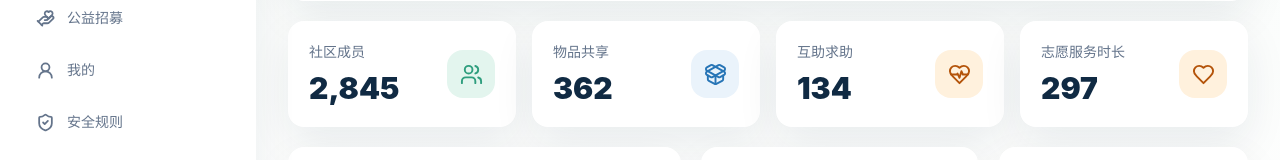
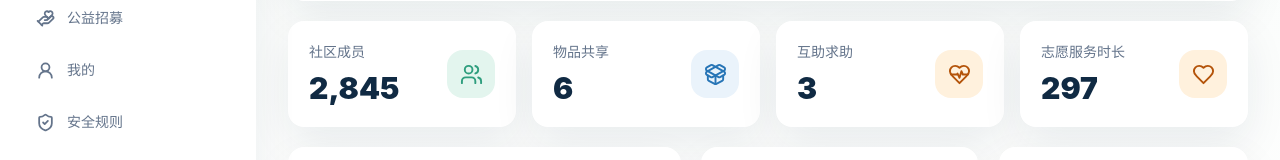
Before and after one commit to YBZSG/neighbor-help-station, a React (Vite) app: page / in a window 1280 px wide. Shown: the part 412-572 px from the top of the page. Built offline with nearby package versions, Linux system fonts and the light colour scheme.

Commit message:
Use real dashboard counts

```diff
--- a/src/pages/Dashboard.jsx
+++ b/src/pages/Dashboard.jsx
@@ -273,8 +273,8 @@ export default function Dashboard({ state, onNavigate }) {
 
       <div className="grid gap-4 sm:grid-cols-2 xl:grid-cols-4">
         <StatCard label="社区成员" value={2845} icon={Users} onClick={() => onNavigate("profile")} />
-        <StatCard label="物品共享" value={state.items.length * 60 + 2} icon={PackageOpen} tone="blue" onClick={() => onNavigate("items")} />
-        <StatCard label="互助求助" value={helpCount * 42 + 8} icon={HeartPulse} tone="orange" onClick={() => onNavigate("help")} />
+        <StatCard label="物品共享" value={state.items.length} icon={PackageOpen} tone="blue" onClick={() => onNavigate("items")} />
+        <StatCard label="互助求助" value={helpCount} icon={HeartPulse} tone="orange" onClick={() => onNavigate("help")} />
         <StatCard label="志愿服务时长" value={volunteerHours || 1256} icon={Heart} tone="orange" onClick={() => onNavigate("volunteer")} />
       </div>
 
```
